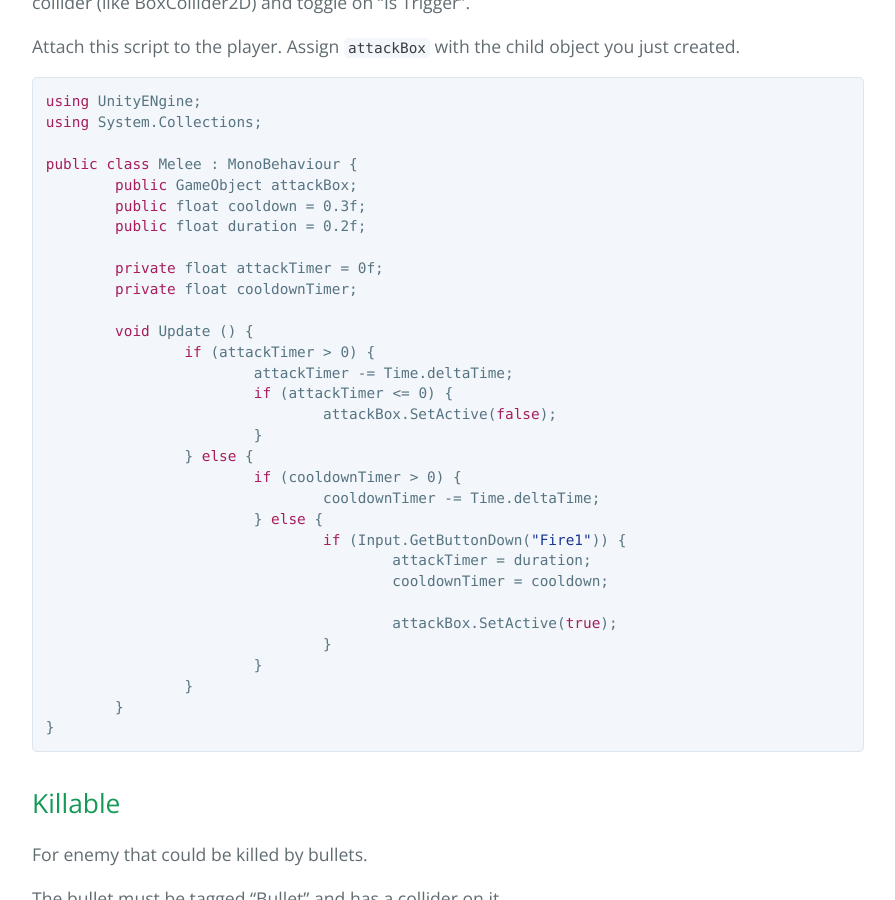
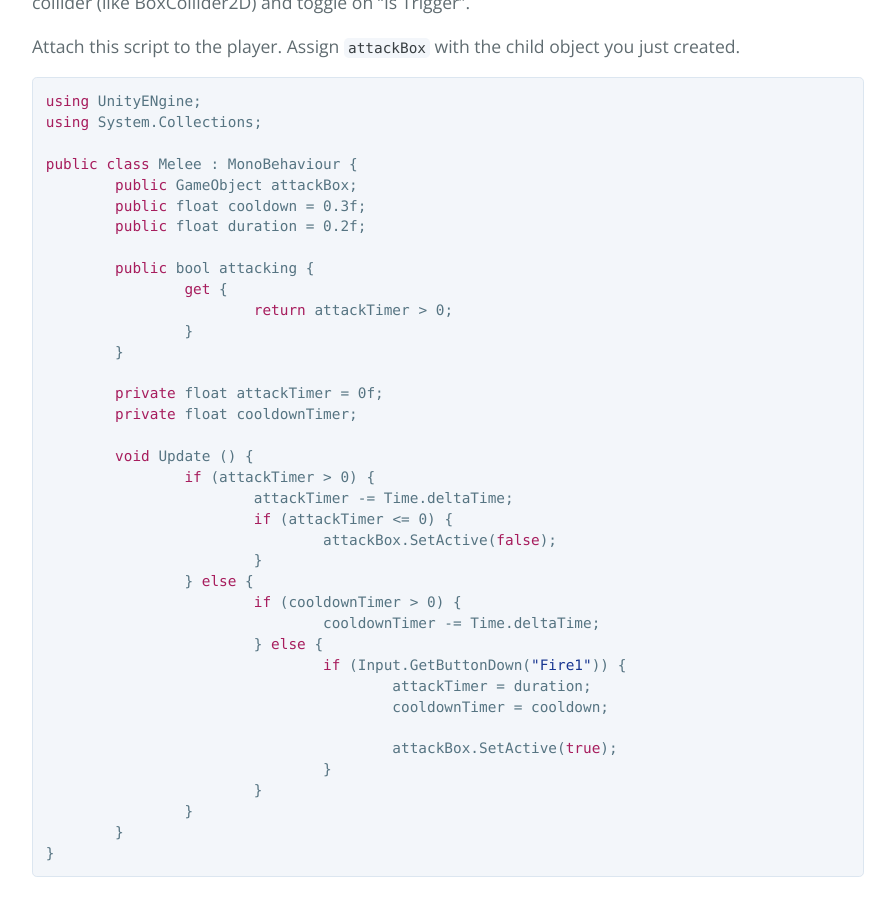
Before and after one commit to ladace/unity-code-snippets, a Jekyll site: the page built from platformer.md, in a window 1280 px wide and 900 px high, scrolled down 10367 px. Shown: the whole window, without its empty margins (192-1087 px from the left). Built offline with Jekyll 4.4.1, drawn with Linux system fonts in a browser that asks for light colours; Markdown is read by kramdown in place of the engine named in the settings.

Commit message:
Update platformer.md

```diff
--- a/platformer.md
+++ b/platformer.md
@@ -431,6 +431,12 @@ public class Melee : MonoBehaviour {
 	public float cooldown = 0.3f;
 	public float duration = 0.2f;
 
+	public bool attacking {
+		get {
+			return attackTimer > 0;
+		}
+	}
+
 	private float attackTimer = 0f;
 	private float cooldownTimer;
 
```
